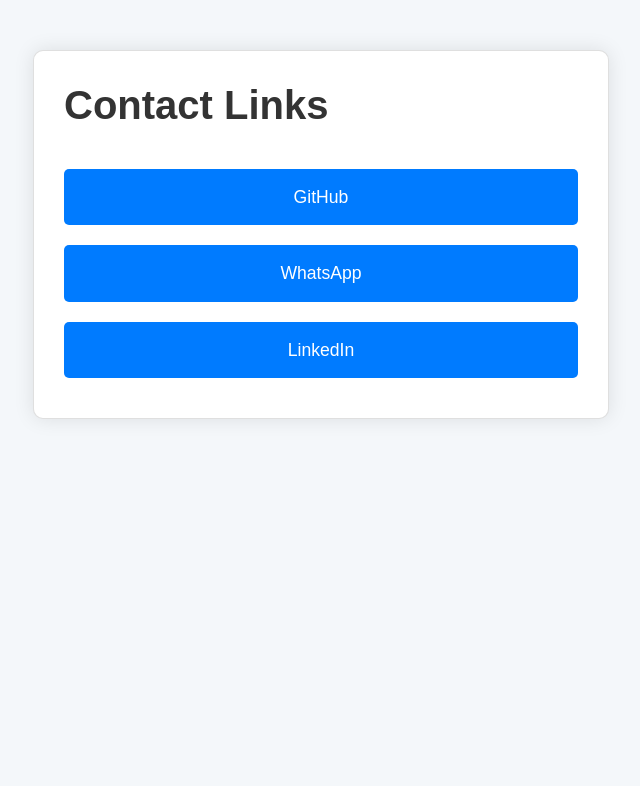
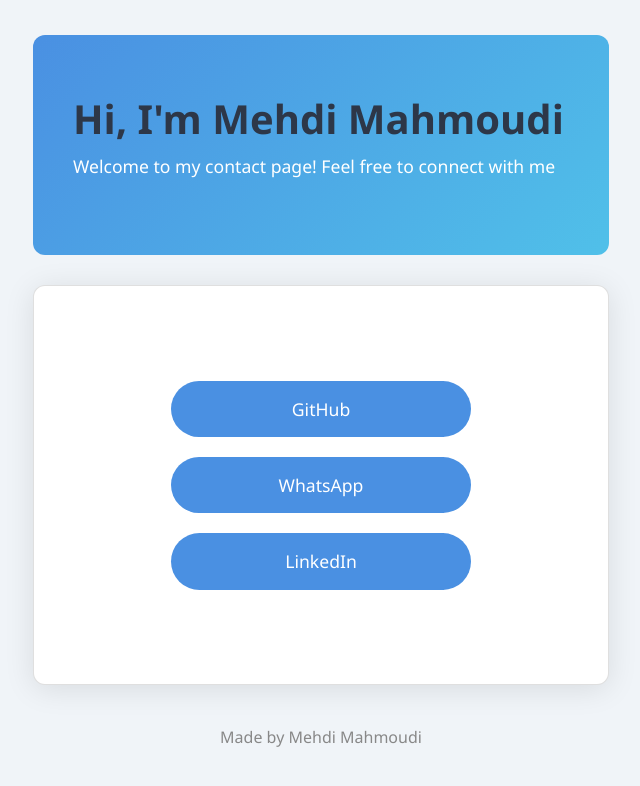
Before and after one commit to MehdiMahmoudico/contact-links, a plain HTML site: page index.html in a window 1280 px wide. Shown: the whole page, without its empty margins (319-959 px from the left). Drawn offline with nearby package versions, Linux system fonts and the light colour scheme.

Commit message:
Update index.html

```diff
--- a/index.html
+++ b/index.html
@@ -7,51 +7,100 @@
     <link href="https://cdn.jsdelivr.net/npm/bootstrap@5.1.3/dist/css/bootstrap.min.css" rel="stylesheet">
     <style>
         body {
-            background-color: #f4f7fa;
-            font-family: 'Arial', sans-serif;
+            background-color: #f0f4f8;
+            font-family: 'Segoe UI', Tahoma, Geneva, Verdana, sans-serif;
             margin-top: 50px;
+            display: flex;
+            justify-content: center;
+            align-items: center;
+            height: 100vh;
+            margin: 0;
         }
         .container {
             max-width: 600px;
         }
         .card {
             padding: 30px;
-            border-radius: 10px;
-            box-shadow: 0 0 20px rgba(0, 0, 0, 0.1);
-            background-color: white;
+            border-radius: 12px;
+            box-shadow: 0 4px 30px rgba(0, 0, 0, 0.1);
+            background-color: #ffffff;
+            text-align: center;
+            display: flex;
+            flex-direction: column;
+            justify-content: center;
+            align-items: center;
+            min-height: 400px;
         }
         h1 {
+            margin-bottom: 15px;
+            font-size: 2.2rem;
+            font-weight: bold;
+            color: #2d3748;
+        }
+        h2 {
+            font-size: 1.3rem;
+            margin-bottom: 25px;
+            color: #4a90e2;
+        }
+        .btn-custom {
+            display: inline-block;
+            margin: 10px;
+            padding: 15px 30px;
+            background-color: #4a90e2;
+            color: white;
+            text-decoration: none;
+            font-size: 1.1rem;
+            border-radius: 30px;
+            transition: background-color 0.3s ease, transform 0.3s ease;
+            width: 100%;
+            max-width: 300px;
+        }
+        .btn-custom:hover {
+            background-color: #357ab7;
+            transform: translateY(-2px);
+        }
+        .hero {
+            background: linear-gradient(135deg, #4a90e2, #50c0e9);
+            padding: 60px 40px;
+            border-radius: 12px;
+            color: white;
             margin-bottom: 30px;
+        }
+        .hero h1 {
             font-size: 2.5rem;
             font-weight: bold;
-            color: #333;
+            margin-bottom: 10px;
         }
-        .btn-custom {
-            display: block;
-            margin: 10px 0;
-            padding: 15px;
-            background-color: #007bff;
-            color: white;
-            text-decoration: none;
+        .hero p {
+            font-size: 1.1rem;
+            white-space: wrap;
+
+        }
+        footer {
             text-align: center;
-            font-size: 1.1rem;
-            border-radius: 5px;
-            transition: background-color 0.3s ease;
-        }
-        .btn-custom:hover {
-            background-color: #0056b3;
+            margin-top: 40px;
+            font-size: 1rem;
+            color: #888;
         }
     </style>
 </head>
 <body>
 
     <div class="container">
+        <div class="hero">
+            <h1>Hi, I'm Mehdi Mahmoudi</h1>
+            <p>Welcome to my contact page! Feel free to connect with me</p>
+        </div>
+
         <div class="card">
-            <h1>Contact Links</h1>
             <a href="https://github.com/MehdiMahmoudico" class="btn-custom" target="_blank">GitHub</a>
             <a href="https://wa.me/55485124" class="btn-custom" target="_blank">WhatsApp</a>
             <a href="https://www.linkedin.com/mynetwork/grow/?skipRedirect=true" class="btn-custom" target="_blank">LinkedIn</a>
         </div>
+
+        <footer>
+            <p>Made by Mehdi Mahmoudi</p>
+        </footer>
     </div>
 
     <script src="https://cdn.jsdelivr.net/npm/bootstrap@5.1.3/dist/js/bootstrap.bundle.min.js"></script>
```
